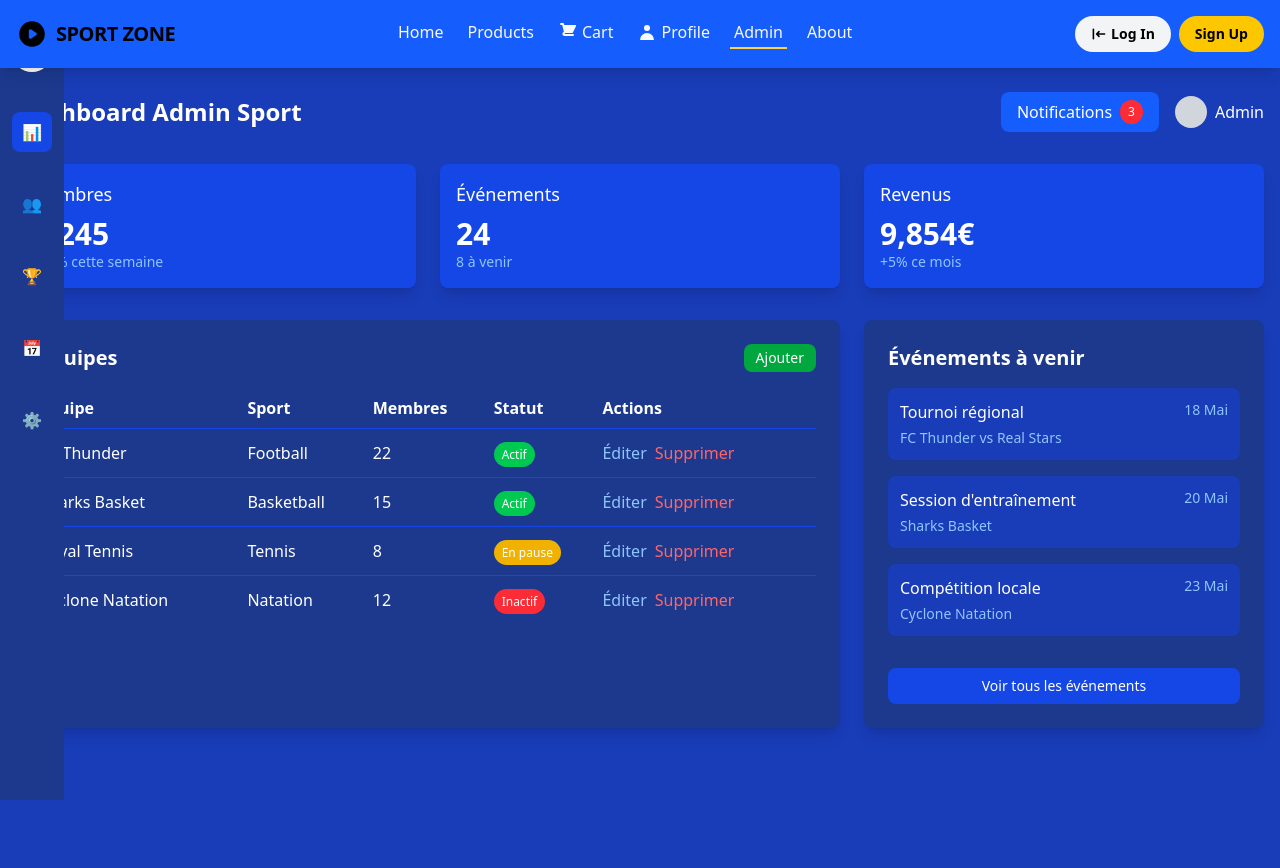
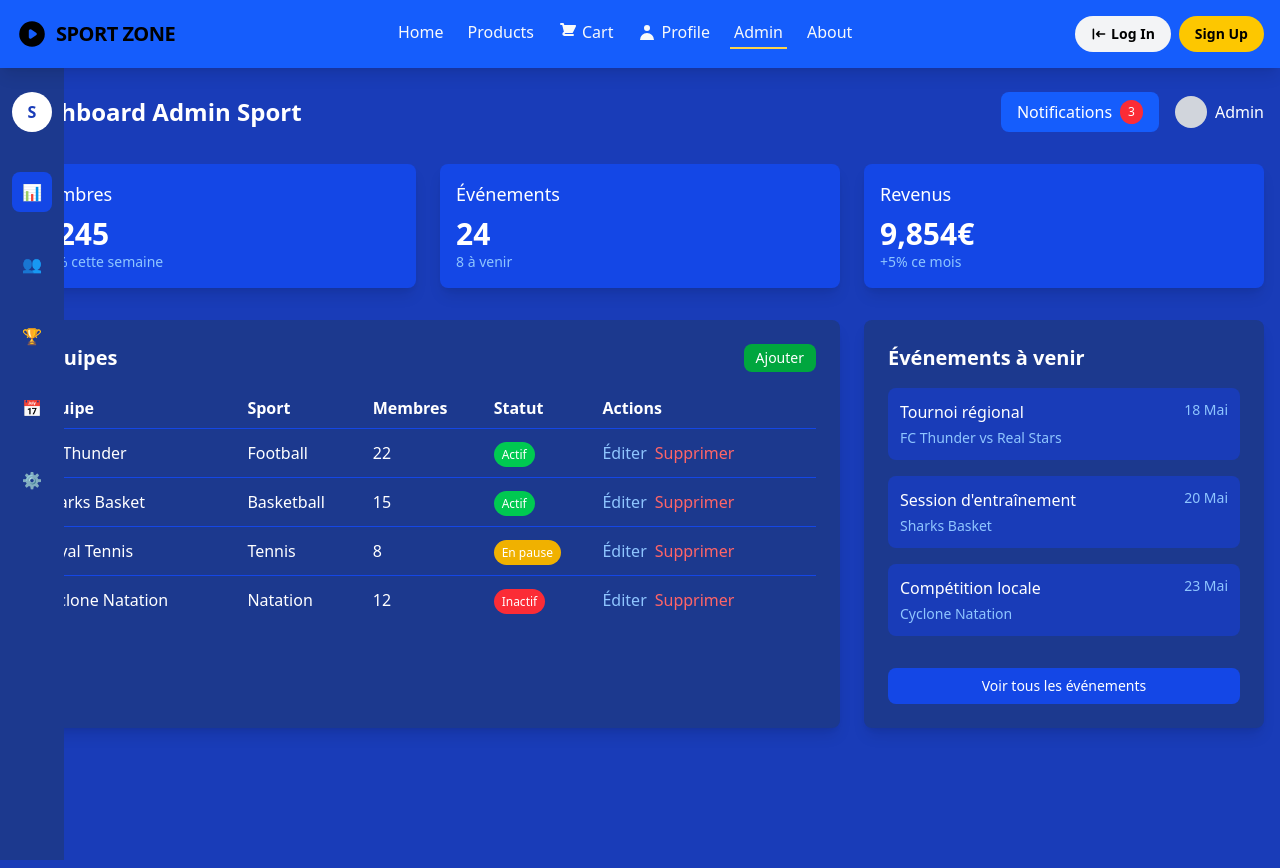
Before and after one commit to JoharyJonathan/sports, a Vue app in the folder front/: page /admin in a window 1280 px wide. Built offline with nearby package versions, Linux system fonts and the light colour scheme.

Commit message:
Admin design

```diff
--- a/front/src/views/Admin.vue
+++ b/front/src/views/Admin.vue
@@ -133,7 +133,7 @@
         </div>
 
         <!-- Menu latéral -->
-        <div class="fixed left-0 top-0 h-full bg-blue-900 w-16 flex flex-col items-center py-8 hidden lg:flex">
+        <div class="fixed left-0 top-0 h-full bg-blue-900 w-16 flex flex-col items-center py-8 hidden lg:flex mt-15">
           <div class="w-10 h-10 bg-white rounded-full mb-10 flex items-center justify-center text-blue-800 font-bold">S</div>
           <div class="space-y-8">
             <div class="w-10 h-10 bg-blue-700 rounded-lg flex items-center justify-center cursor-pointer">
```
